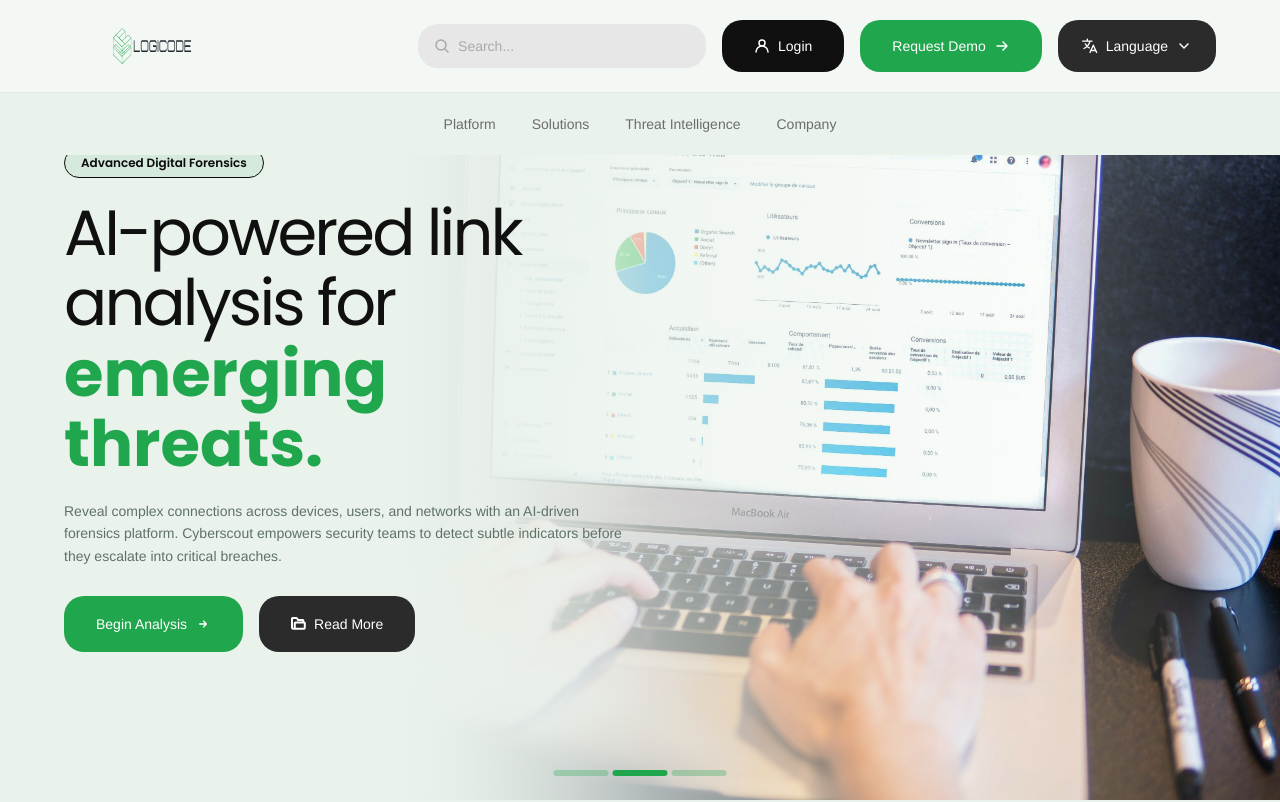
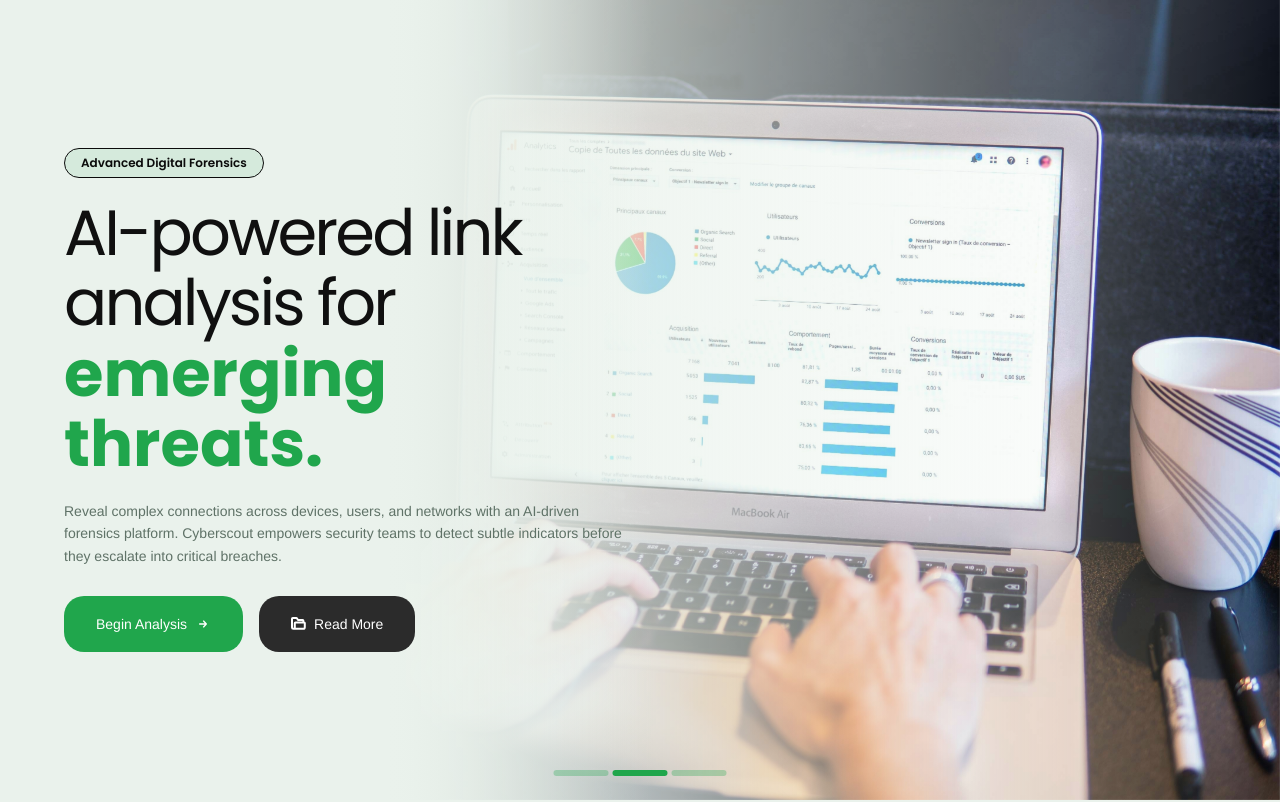
Before and after one commit to HerodesLugo/logicode, a Next.js app: page / in a window 1280 px wide. Shown: the top 802 px of the page. Built offline with nearby package versions, Linux system fonts and the light colour scheme.

Commit message:
feat: comment out Header and optimize HeroSection image transition performance

```diff
--- a/app/page.tsx
+++ b/app/page.tsx
@@ -15,7 +15,7 @@ import { FadeUp } from "@/components/ui/FadeUp";
 export default function Home() {
   return (
     <>
-      <Header />
+      {/* <Header /> */}
       <main className="flex flex-col flex-1 overflow-hidden">
         <HeroSection />
         <FadeUp>
--- a/components/sections/HeroSection/index.tsx
+++ b/components/sections/HeroSection/index.tsx
@@ -42,7 +42,7 @@ export function HeroSection() {
             fill
             unoptimized
             sizes="(max-width: 1024px) 100vw, 70vw"
-            className={`object-cover transition-opacity duration-1000 ease-in-out ${
+            className={`object-cover transition-opacity duration-1000 ease-in-out will-change-[opacity] ${
               i === active
                 ? "opacity-40 md:opacity-80 lg:opacity-100"
                 : "opacity-0"
```
